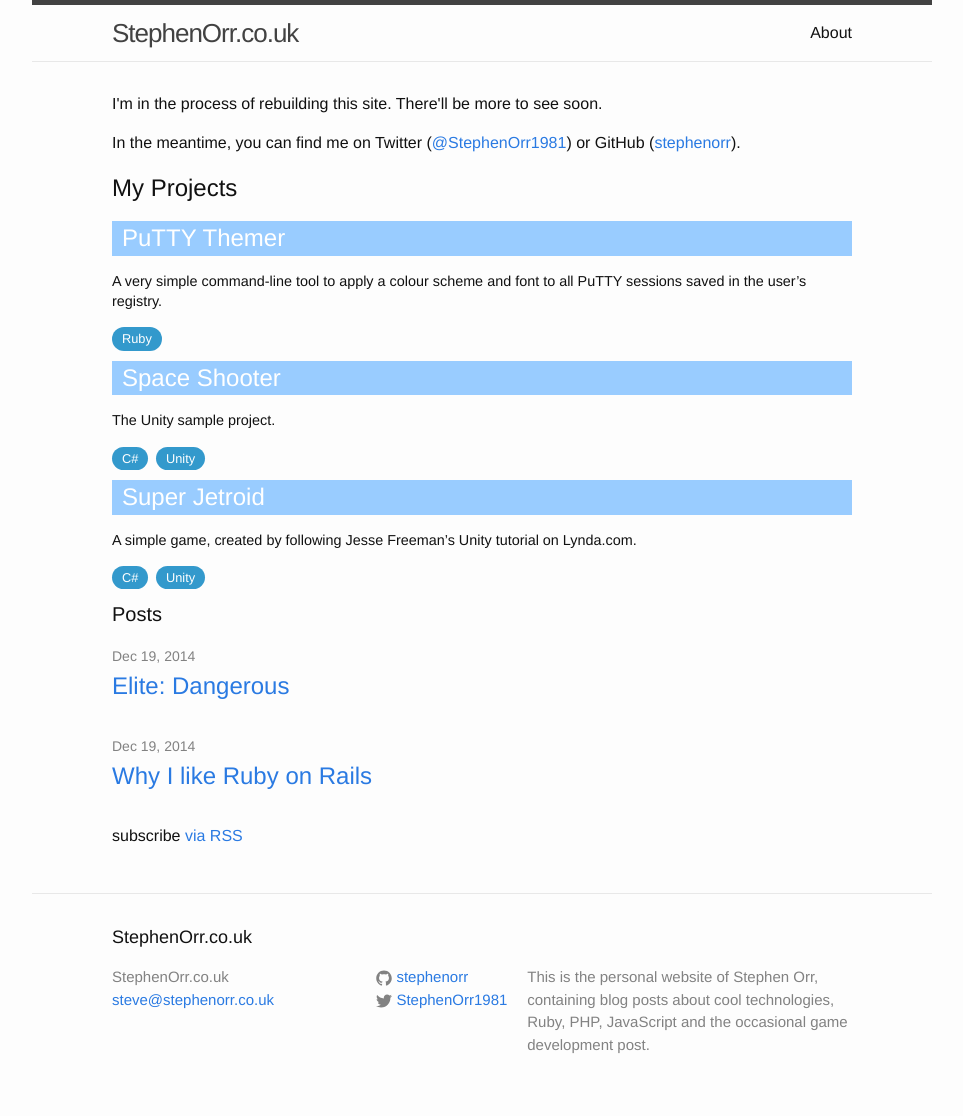
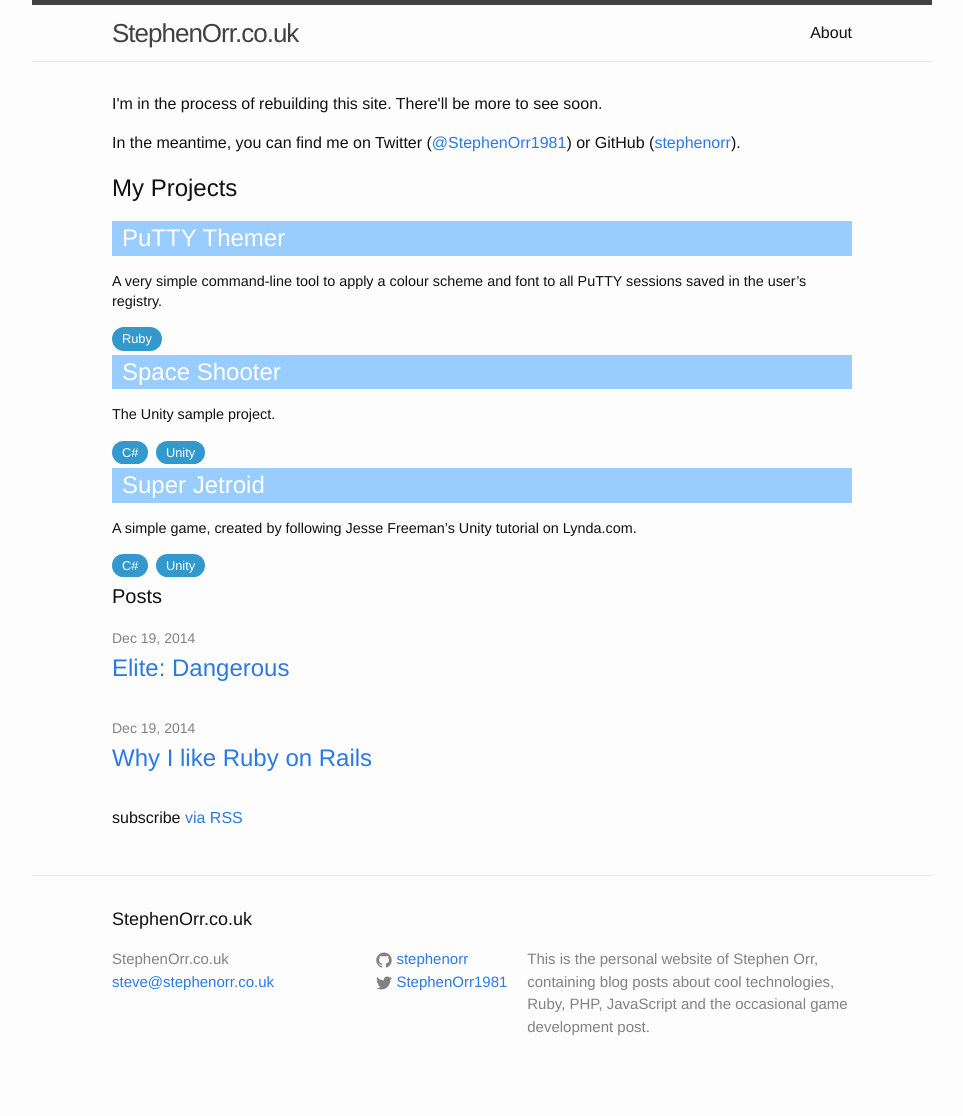
Before and after one commit to stevehill1981/stevehill1981.github.io, a Jekyll site: the page built from index.html, in a window 1280 px wide. Shown: the whole page, without its empty margins (158-1121 px from the left). Built offline with Jekyll 4.4.1, drawn with Linux system fonts in a browser that asks for light colours.

Commit message:
Update main.scss

```diff
--- a/css/main.scss
+++ b/css/main.scss
@@ -92,8 +92,9 @@ body {
 
 .projects .tools {
   list-style: none;
-  margin: 0 0 10px 0;
+  margin: 0 0 0.25em 0;
   padding: 0;
+  clear: both;
 }
 
 .projects .tools li {
```
